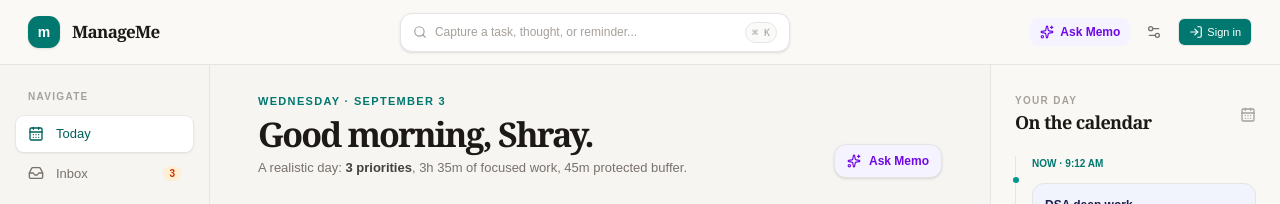
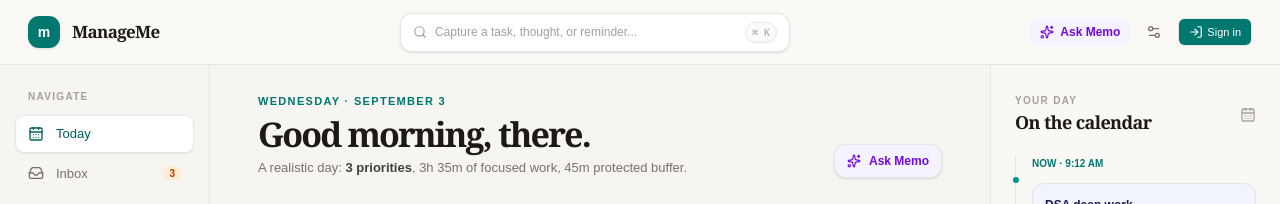
Before and after one commit to shray028/manageme, a React (Vite) app: page / in a window 1280 px wide. Shown: the top 204 px of the page. Built offline with nearby package versions, Linux system fonts and the light colour scheme; no server answers.

Commit message:
Personalize dashboard greeting for signed-in users

```diff
--- a/app/page.tsx
+++ b/app/page.tsx
@@ -175,6 +175,7 @@ export default function Home() {
 
   const completed = tasks.filter((task) => task.done).length;
   const nextTask = tasks.find((task) => !task.done) ?? tasks[0];
+  const firstName = user?.displayName?.trim().split(/\s+/)[0] || user?.email?.split('@')[0] || 'there';
   const requireAccount = () => {
     if (user) return true;
     setAuthError('Sign in with Google to save your workspace and use it on every device.');
@@ -287,7 +288,7 @@ export default function Home() {
           <div className="mb-7 flex flex-wrap items-end justify-between gap-4">
             <div>
               <p className="mb-1 text-[11px] font-bold uppercase tracking-[0.12em] text-teal-700">Wednesday · September 3</p>
-              <h1 className="font-display text-3xl font-semibold tracking-[-0.055em] text-stone-900 sm:text-[34px]">Good morning, Shray.</h1>
+              <h1 className="font-display text-3xl font-semibold tracking-[-0.055em] text-stone-900 sm:text-[34px]">Good morning, {firstName}.</h1>
               <p className="mt-1 text-[13px] text-stone-500">A realistic day: <span className="font-semibold text-stone-700">3 priorities</span>, 3h 35m of focused work, 45m protected buffer.</p>
             </div>
             <button onClick={() => setShowMemo(true)} className="flex items-center gap-2 rounded-xl border border-violet-200 bg-violet-50 px-3 py-2 text-xs font-bold text-violet-700 shadow-sm hover:bg-violet-100"><Sparkles className="size-3.5" /> Ask Memo</button>
```
